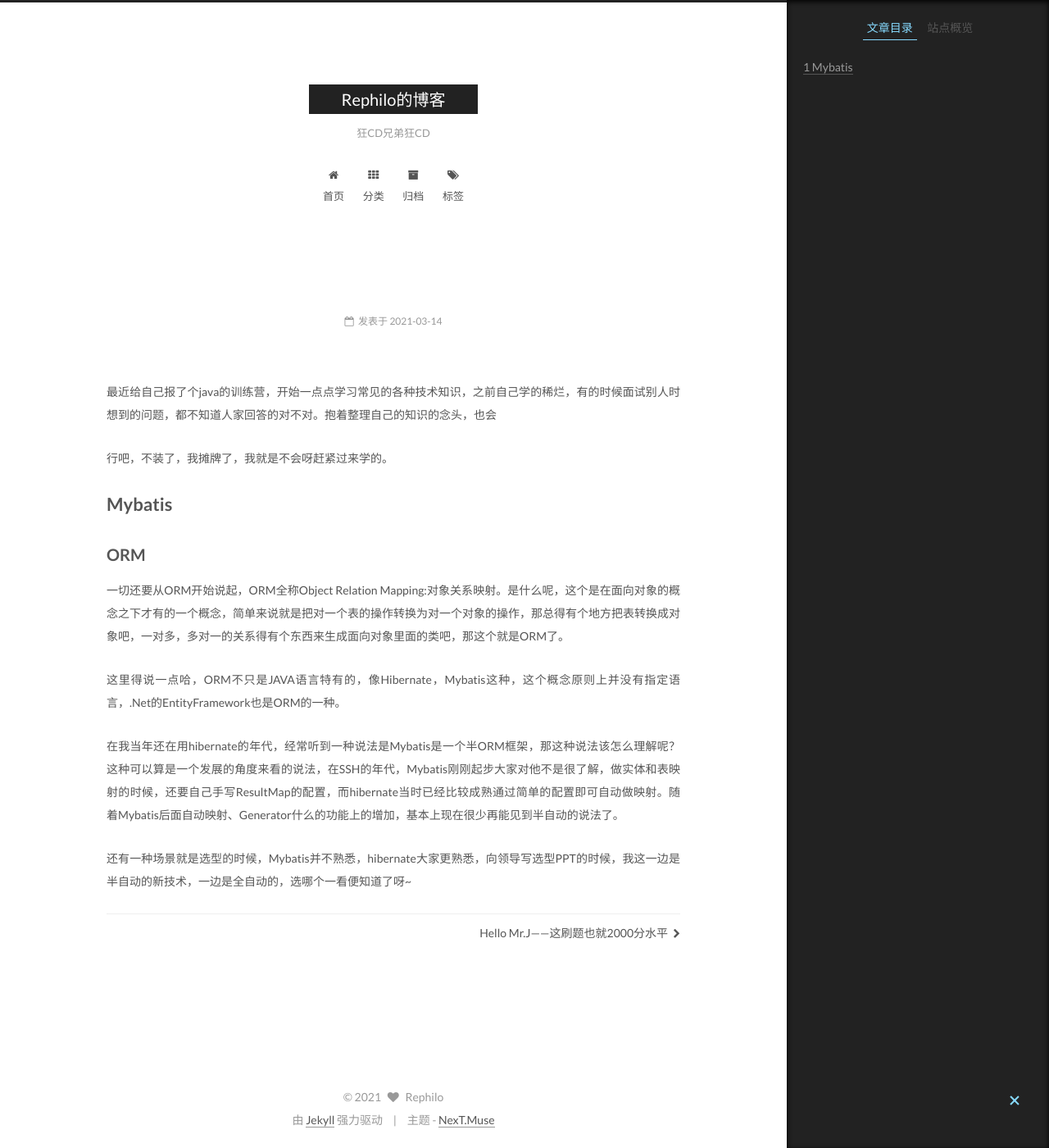
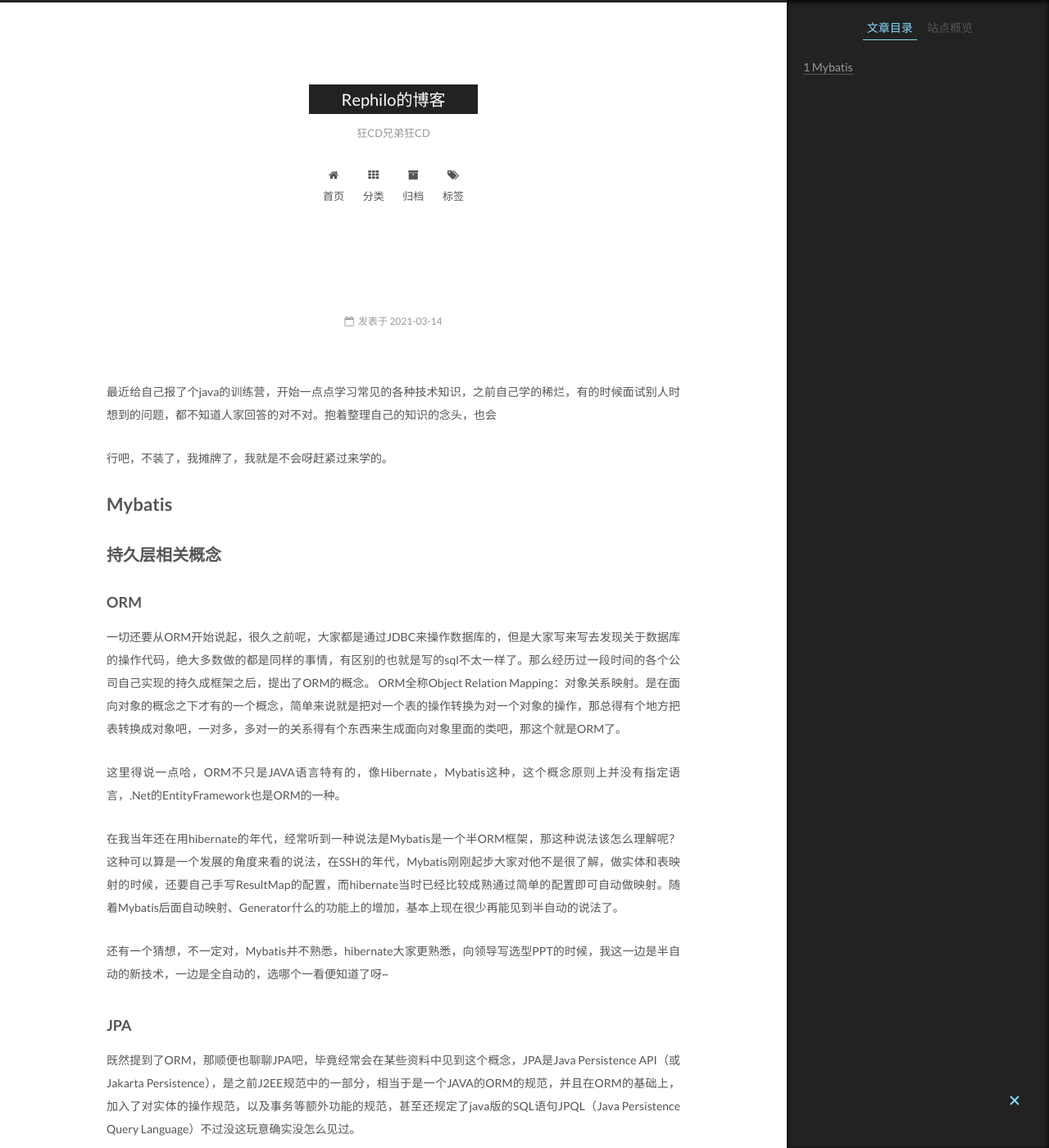
Before and after one commit to Rephilo/rephilo.github.io, a Jekyll site: the page built from _posts/2021-03-10-从0开始的学习生活-Mybatis.md, in a window 1280 px wide and 1400 px high. Shown: the whole window at 82% size. Built offline with Jekyll 4.4.1, drawn with Linux system fonts in a browser that asks for light colours; comment, search, counter and statistics services are not loaded; some of the changed text lies outside the part shown.

Commit message:
update mybatis

```diff
--- a/_posts/2021-03-10-从0开始的学习生活-Mybatis.md
+++ b/_posts/2021-03-10-从0开始的学习生活-Mybatis.md
@@ -10,11 +10,34 @@ categories:
 
 行吧，不装了，我摊牌了，我就是不会呀赶紧过来学的。
 # Mybatis
-## ORM
-一切还要从ORM开始说起，ORM全称Object Relation Mapping:对象关系映射。是什么呢，这个是在面向对象的概念之下才有的一个概念，简单来说就是把对一个表的操作转换为对一个对象的操作，那总得有个地方把表转换成对象吧，一对多，多对一的关系得有个东西来生成面向对象里面的类吧，那这个就是ORM了。
+## 持久层相关概念
+### ORM
+一切还要从ORM开始说起，很久之前呢，大家都是通过JDBC来操作数据库的，但是大家写来写去发现关于数据库的操作代码，绝大多数做的都是同样的事情，有区别的也就是写的sql不太一样了。那么经历过一段时间的各个公司自己实现的持久成框架之后，提出了ORM的概念。
+ORM全称Object Relation Mapping：对象关系映射。是在面向对象的概念之下才有的一个概念，简单来说就是把对一个表的操作转换为对一个对象的操作，那总得有个地方把表转换成对象吧，一对多，多对一的关系得有个东西来生成面向对象里面的类吧，那这个就是ORM了。
 
 这里得说一点哈，ORM不只是JAVA语言特有的，像Hibernate，Mybatis这种，这个概念原则上并没有指定语言，.Net的EntityFramework也是ORM的一种。
 
 在我当年还在用hibernate的年代，经常听到一种说法是Mybatis是一个半ORM框架，那这种说法该怎么理解呢？这种可以算是一个发展的角度来看的说法，在SSH的年代，Mybatis刚刚起步大家对他不是很了解，做实体和表映射的时候，还要自己手写ResultMap的配置，而hibernate当时已经比较成熟通过简单的配置即可自动做映射。随着Mybatis后面自动映射、Generator什么的功能上的增加，基本上现在很少再能见到半自动的说法了。
 
-还有一种场景就是选型的时候，Mybatis并不熟悉，hibernate大家更熟悉，向领导写选型PPT的时候，我这一边是半自动的新技术，一边是全自动的，选哪个一看便知道了呀~
+还有一个猜想，不一定对，Mybatis并不熟悉，hibernate大家更熟悉，向领导写选型PPT的时候，我这一边是半自动的新技术，一边是全自动的，选哪个一看便知道了呀~
+
+### JPA
+既然提到了ORM，那顺便也聊聊JPA吧，毕竟经常会在某些资料中见到这个概念，JPA是Java Persistence API（或Jakarta Persistence），是之前J2EE规范中的一部分，相当于是一个JAVA的ORM的规范，并且在ORM的基础上，加入了对实体的操作规范，以及事务等额外功能的规范，甚至还规定了java版的SQL语句JPQL（Java Persistence Query Language）不过没这玩意确实没怎么见过。
+
+JPA本身是一种规范，相当于是接口，各家持久层框架去实现这个规范就相当于写了JPA接口的具体实现类。经常看到一些资料中说jpa和Mybatis两者作比较，这种说法呢，可以认为是错误，也可以认为是一种简写，这里指代是Spring-Data-JPA，一开始只有Spring-Data，后来它实现了JPA规范，才有更多的Spring-Data-JPA和Mybatis的对比文章。
+
+也可以这么说Mybatis，一开始并不是JPA框架，只有出现实现了JPA规范的Mybatis版本开始，才可以说Mybatis是JPA框架。
+
+这两种框架不能说哪个更好，各有千秋，spring-data-jpa更适合严格规范的数据库设计并且很少有级联查询的业务，很适合快速开发单表操作的服务。而mybatis拓展性更好，更适合自己写sql，调优sql的团队，接入通用mapper或者mybatis-plus之后呢，其实单表的操作也不用自己写sql了
+
+## 理解架构
+用一句话概括Mybatis想要做的事情，那就是：程序运行时将接口的调用转换为读取对应的xml文件或注解中的sql语句，执行查询并返回结果。
+
+那么为了实现这句话，Mybatis抽象了几部分：
+
+接口层：提供给外部使⽤的接⼝ API，开发⼈员通过这些本地API来操纵数据库。接⼝层⼀接收
+到调⽤请求就会调⽤数据处理层来完成具体的数据处理。
+
+数据处理层：负责具体的SQL查找、SQL解析、SQL执⾏和执⾏结果映射处理等。它主要的⽬的是根据调⽤的请求完成⼀次数据库操作。
+
+架构支撑层：负责最基础的功能⽀撑，包括连接管理、事务管理、配置加载和缓存处理，这些都是共⽤的东⻄，将他们抽取出来作为最基础的组件。为上层的数据处理层提供最基础的⽀撑。
```
